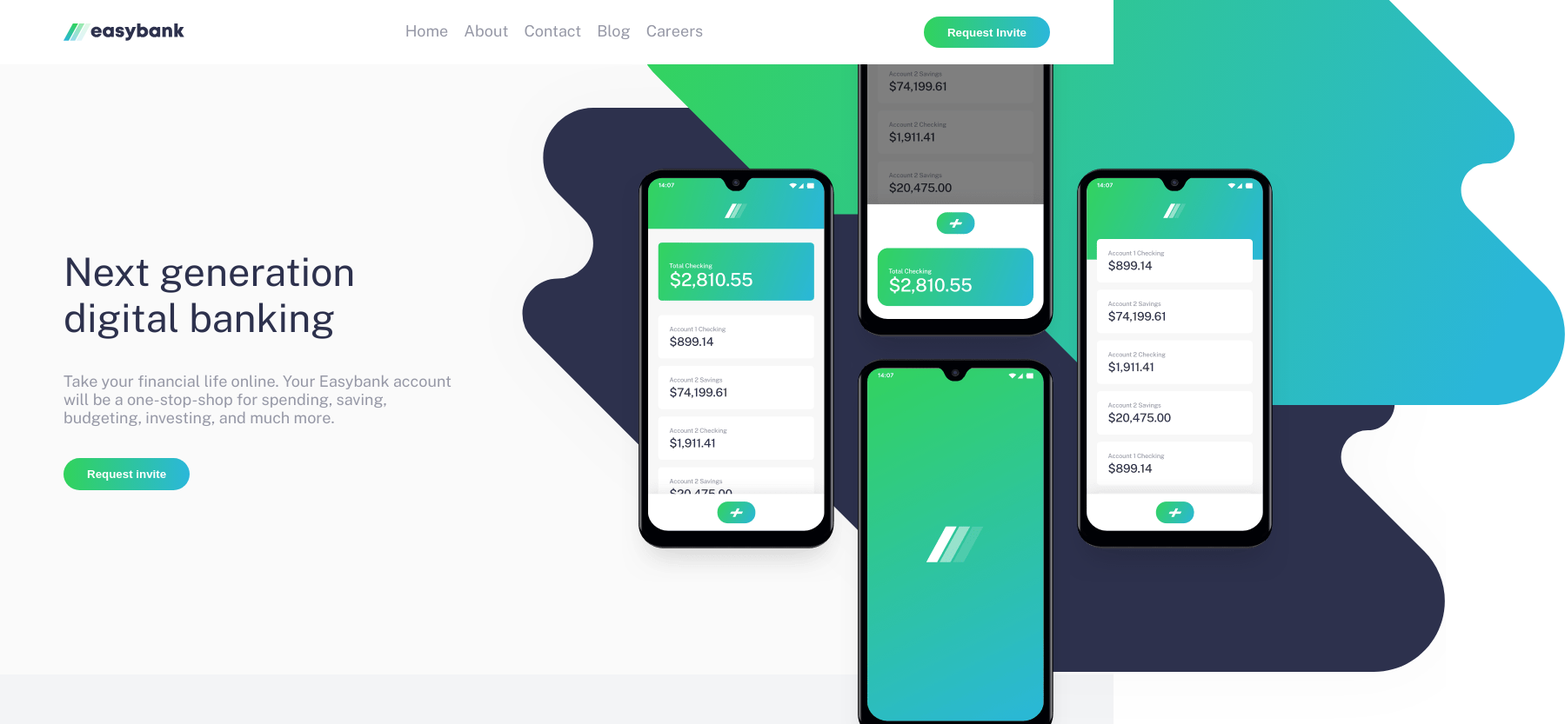
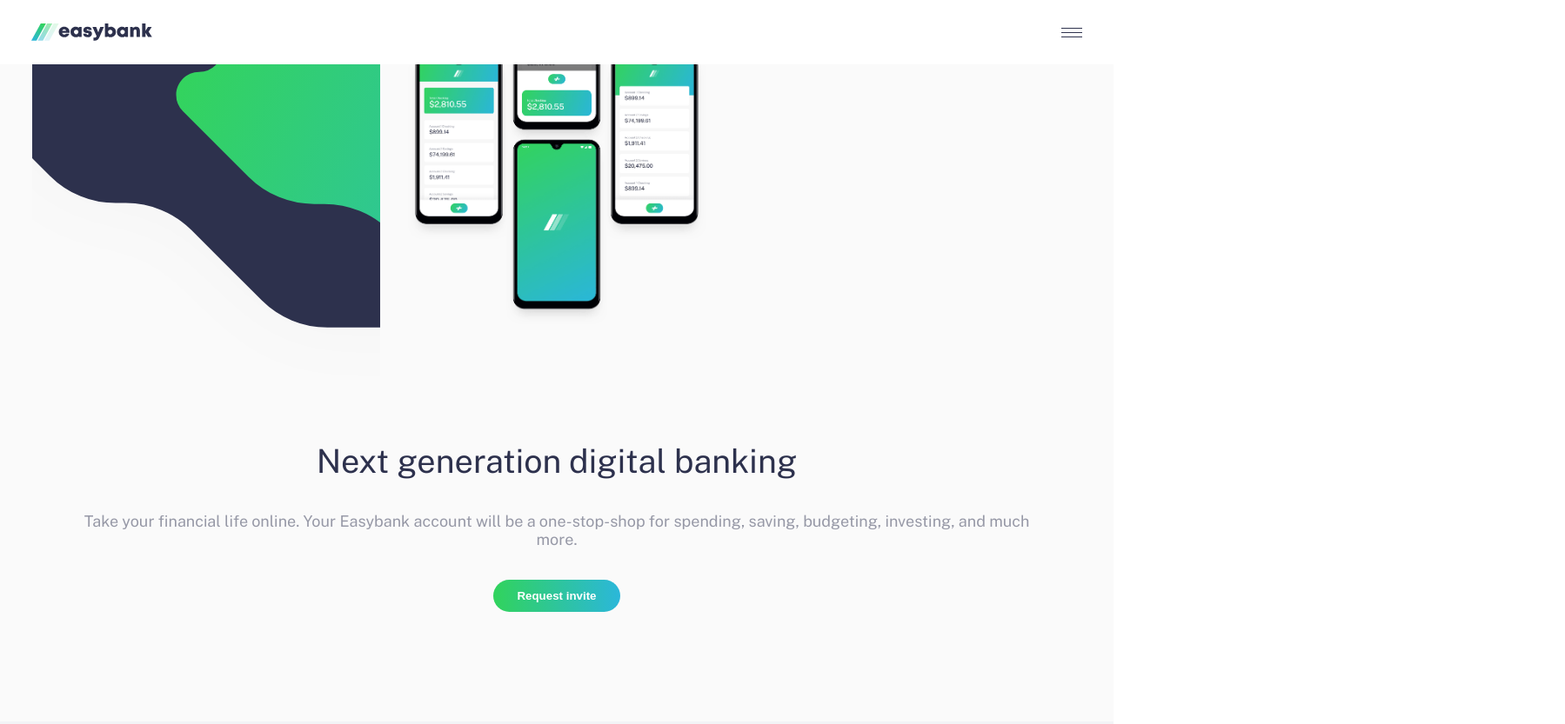
Before and after one commit to 9CB5/easybank-landing-page, a website: page index.html in a window 1280 px wide. Shown: the top 833 px of the page at 87% size, 1799 px wide, since content can reach past the window. Drawn offline with nearby package versions, Linux system fonts and the light colour scheme.

Commit message:
better header mobile behaviour

```diff
--- a/sass/abstracts/_mixins.scss
+++ b/sass/abstracts/_mixins.scss
@@ -45,10 +45,7 @@
 // ================================================================================================
 @mixin respond($breakpoint) {
     @if $breakpoint == phone {
-        @media only screen and (max-width: 48rem) { @content };
-    }
-    @if $breakpoint == tablet {
-        @media only screen and (max-width: 48rem) { @content };
+        @media only screen and (max-width: 1439px) { @content };
     }
     @if $breakpoint == desktop {
         @media only screen and (min-width: 90rem) { @content };
--- a/sass/layout/_header.scss
+++ b/sass/layout/_header.scss
@@ -2,8 +2,8 @@
     background-color: $colour-very-light-gray;
     color: $colour-grayish-blue;
     display: flex;
-    height: 39rem;
     justify-content: center;
+    overflow: hidden;
 
     &__box {
         align-items: center;
@@ -18,6 +18,8 @@
             gap: 2rem;
             padding-right: 6rem;
             width: 50%;
+            padding-top: 11.5rem;
+            padding-bottom: 11.5rem;
 
             @include respond(phone) {
                 align-items: center;
@@ -30,34 +32,9 @@
         }
 
         &__image {
+            height: 100%;
             position: relative;
             width: 50%;
-
-            &--bg {
-                left: -112px;
-                position: absolute;
-                top: -608px;
-                z-index: 1;
-
-                @include respond(phone) {
-                    left: -42px;
-                    top: -343px;
-                }
-            }
-
-            &--phone {
-                left: 75px;
-                position: absolute;
-                top: -475px;
-                z-index: 1;
-
-                @include respond(phone) {
-                    left: 50%;
-                    top: -396px;;
-                    transform: translate(-50%, 0);
-                    width: 19rem;
-                }
-            }
 
             @include respond(phone) {
                 width: 100%;
@@ -65,6 +42,35 @@
                 justify-content: center;
                 text-align: center;
                 padding-bottom: 3rem;
+            }
+
+            &--bg {
+                left: -112px;
+                position: absolute;
+                overflow: hidden;
+                top: -261px;
+                z-index: 1;
+
+                @include respond(phone) {
+                    width: 400px;
+                    left: -36px;
+                    top: -65px;
+                }
+            }
+
+            &--phone {
+                left: 75px;
+                position: absolute;
+                top: -125px;
+                z-index: 1;
+                overflow: hidden;
+
+                @include respond(phone) {
+                    left: 50%;
+                    top: -120px;
+                    transform: translate(-50%, 0);
+                    width: 19rem;
+                }
             }
         }
 
--- a/sass/layout/_navigation.scss
+++ b/sass/layout/_navigation.scss
@@ -1,16 +1,17 @@
 .navigation {
     background-color: $colour-white;
+    display: flex;
+    justify-content: center;
     position: relative;
     z-index: 2;
-
-    display: flex;
-    justify-content: center;
+    overflow: hidden;
+    width: 100%;
 
     &__box {
         align-items: center;
         display: flex;
         justify-content: space-between;
-        width: 63rem;
+        width: 100%;
     }
 
     &__burger {
--- a/script.js
+++ b/script.js
@@ -38,7 +38,7 @@
 window.onresize = () => {
     const btnNav = document.querySelector(".btn-nav");
 
-    if (window.innerWidth < 768) {
+    if (window.innerWidth < 1440) {
         bgToggle("./images/bg-intro-mobile.svg");
         btnNav.classList.add("hide");
     } else {
@@ -50,7 +50,7 @@
 window.onload = () => {
     const btnNav = document.querySelector(".btn-nav")
 
-    if (window.innerWidth < 768) {
+    if (window.innerWidth < 1440) {
         bgToggle("./images/bg-intro-mobile.svg");
         btnNav.classList.add("hide");
     } else {
```
Also changed, not shown: css/style.css.
